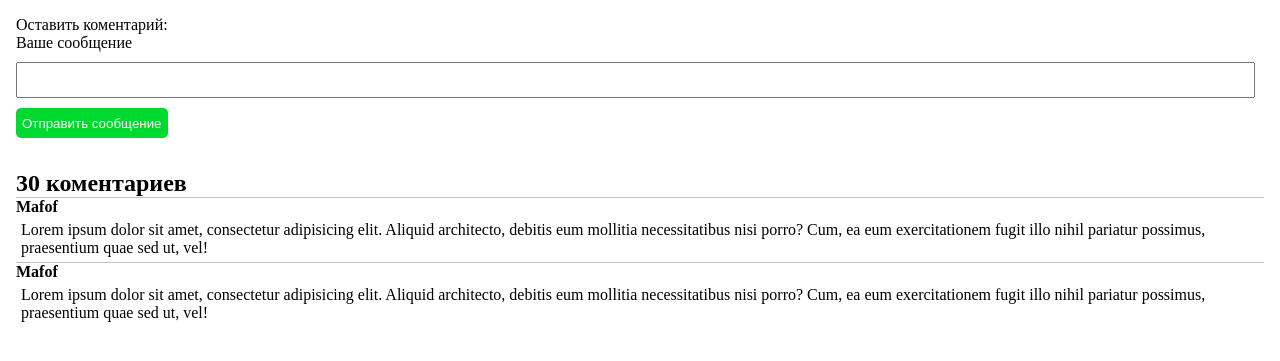
After one commit to mafof/blogForPeople, a PHP site: template app/views/view_show_post.php in a window 1280 px wide. The commit adds this page. Shown: the top 361 px of the page. Run offline with PHP 8.4, Linux system fonts and the light colour scheme; the template is opened without the code that fills it, so the values that code supplies are empty.

Commit message:
add front end to show post

```diff
--- a/app/core/DB/post_db.php
+++ b/app/core/DB/post_db.php
@@ -32,5 +32,7 @@ class PostDB extends BaseDB {
         return $result;
     }
 
-    public function getPost($id) {}
+    public function getPost($id) {
+        return parent::sendSqlAndGetData("SELECT * FROM `posts_info` WHERE `id`= :id", ['id' => $id])[0];
+    }
 }
--- a/app/models/model_create_post.php
+++ b/app/models/model_create_post.php
@@ -69,7 +69,7 @@ class ModelCreatePost extends BaseModel {
 
         if(mb_strlen($title) > 50) {
             return array_merge(['errors' => ['Длина заголовка не может быть больше 50 символов']], $data);
-        } else if (strlen($prevText) > 255) {
+        } else if (mb_strlen($prevText) > 255) {
             return array_merge(['errors' => ['Длина предпросмотренного текста не должна превышать 255 символов']], $data);
         }
 
--- /dev/null
+++ b/app/views/view_show_post.php
@@ -0,0 +1,47 @@
+<link rel="stylesheet" href="/css/showPost.css">
+
+<div class="container">
+    <div class="card post">
+        <?php if(empty($data['errors'])): ?>
+            <h2 class="title"><?= $data['title'] ?></h2>
+            <p class="text-full"><?= $data['text'] ?></p>
+        <?php else: ?>
+            <div class="card-error">
+                <?php foreach ($data['errors'] as $item): ?>
+                    <p><?= $item ?></p>
+                <?php endforeach; ?>
+            </div>
+        <?php endif; ?>
+    </div>
+
+    <div class="main-comment">
+        <form action="/sendComment" method="post" class="form-send-comment">
+            <p>Оставить коментарий:</p>
+            <div class="group">
+                <label for="message">Ваше сообщение</label>
+                <textarea name="message" id="message"></textarea>
+            </div>
+            <input class="submit-form-button" type="submit" value="Отправить сообщение">
+        </form>
+
+        <div class="list-comment">
+            <div class="row-list-comments">
+                <h2>30 коментариев</h2>
+                <div class="comment">
+                    <b class="author">Mafof</b>
+                    <p class="text">
+                        Lorem ipsum dolor sit amet, consectetur adipisicing elit. Aliquid architecto,
+                        debitis eum mollitia necessitatibus nisi porro? Cum, ea eum exercitationem fugit illo nihil pariatur possimus, praesentium quae sed ut, vel!
+                    </p>
+                </div>
+                <div class="comment">
+                    <b class="author">Mafof</b>
+                    <p class="text">
+                        Lorem ipsum dolor sit amet, consectetur adipisicing elit. Aliquid architecto,
+                        debitis eum mollitia necessitatibus nisi porro? Cum, ea eum exercitationem fugit illo nihil pariatur possimus, praesentium quae sed ut, vel!
+                    </p>
+                </div>
+            </div>
+        </div>
+    </div>
+</div>
--- a/app/views/view_template_main.php
+++ b/app/views/view_template_main.php
@@ -7,9 +7,9 @@
     <meta http-equiv="X-UA-Compatible" content="ie=edge">
     <title>Блог для народа</title>
 
-    <link rel="stylesheet" href="css/normalize.css">
-    <link rel="stylesheet" href="css/main.css">
-    <link rel="stylesheet" href="css/navigation.css">
+    <link rel="stylesheet" href="/css/normalize.css">
+    <link rel="stylesheet" href="/css/main.css">
+    <link rel="stylesheet" href="/css/navigation.css">
     <link rel="stylesheet" href="https://use.fontawesome.com/releases/v5.6.1/css/all.css" integrity="sha384-gfdkjb5BdAXd+lj+gudLWI+BXq4IuLW5IT+brZEZsLFm++aCMlF1V92rMkPaX4PP" crossorigin="anonymous">
 </head>
 <body>
--- /dev/null
+++ b/css/showPost.css
@@ -0,0 +1,73 @@
+p {
+    margin: 0px;
+}
+
+.card-error {
+    background-color: rgba(255, 0, 0, 0.62)!important;
+    padding: 5px;
+    margin-top: 1rem!important;
+}
+
+/* form comment => */
+
+.form-send-comment {
+    padding: 8px;
+    background-color: #fff;
+    width: inherit;
+    border-radius: 1rem;
+}
+
+.form-send-comment textarea {
+    width: 99.3%;
+    margin: 10px 0px;
+    resize: none;
+}
+
+.form-send-comment * {
+    display: block;
+}
+
+/* button => */
+
+.submit-form-button {
+    border: none;
+    border-radius: 5px;
+    min-width: 100px;
+    min-height: 30px;
+    background-color: #00d92f;
+    color: #fff;
+}
+
+.submit-form-button:hover {
+    box-shadow: 0 0 5px rgba(0,0,0,0.5);
+    transition: box-shadow 0.2s;
+}
+
+.submit-form-button:focus {
+    border: none;
+}
+
+/* comments => */
+
+.list-comment {
+    background-color: #fff;
+    width: inherit;
+    margin-top: 10px;
+    border-radius: 1rem;
+}
+
+.list-comment .row-list-comments {
+    padding: 8px;
+}
+
+.list-comment .row-list-comments h2 {
+    margin: 0px;
+}
+
+.list-comment .row-list-comments .comment {
+    border-top: 1px solid silver;
+}
+
+.list-comment .row-list-comments .comment .text {
+    padding: 5px;
+}
```
Also changed, not shown: app/controllers/controller_show_post.php (added, +15 -0 lines), app/core/routes/main.php (+11 -0 lines), app/models/model_show_post.php (added, +18 -0 lines).
